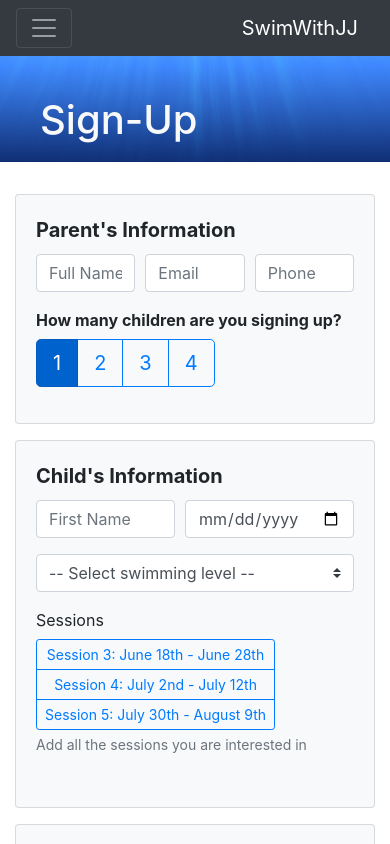
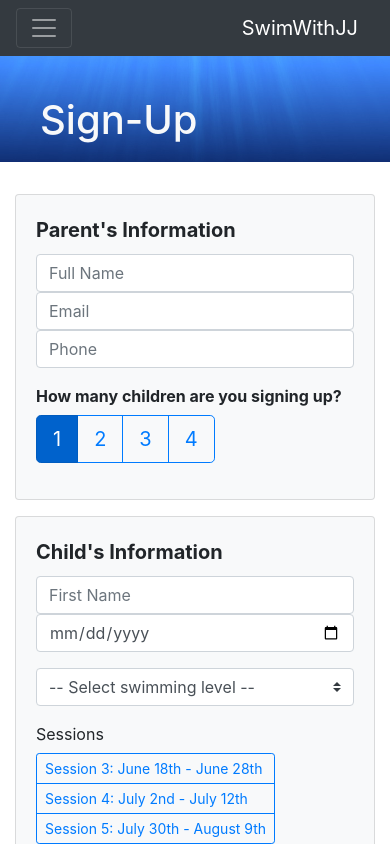
Before and after one commit to magahet/swimwithjj, a Vue app: page /sign-up in a window 390 px wide. Shown: the top 844 px of the page. Built offline with nearby package versions, Linux system fonts and the light colour scheme.

Commit message:
fixed responsive styling

```diff
--- a/src/components/About.vue
+++ b/src/components/About.vue
@@ -3,7 +3,7 @@
     <b-row>
       <b-col>
 
-        <b-img thumbnail left fluid class="m-4" :src="require('../assets/family.jpg')"></b-img>
+        <b-img thumbnail left fluid class="mr-4" :src="require('../assets/family.jpg')"></b-img>
 
         <p><strong class="text-maroon">Always a fish myself</strong>, it was only natural that I chose to be on a swim team because that meant I could swim year round!  And, since I loved being in the water so much and also loved kids, it was a logical decision to start teaching swim lessons at the age of 13.</p>
 
--- a/src/components/ChildInfo.vue
+++ b/src/components/ChildInfo.vue
@@ -2,7 +2,7 @@
   <b-form-group :label="childLabel" label-size="lg" label-class="font-weight-bold">
 
     <b-form-row class="mb-3">
-      <b-col>
+      <b-col md="6">
         <b-form-input
           :state="isFilled(name)"
           class="input"
@@ -13,7 +13,7 @@
           @input="updateData()">
         </b-form-input>
       </b-col>
-      <b-col>
+      <b-col md="6">
         <b-form-input
           :state="isFilled(birthday)"
           class="input"
@@ -127,7 +127,7 @@ export default {
   box-shadow: none;
 }
 
-.checkbox-buttons span {
+.checkbox-buttons label {
   text-align: left;
 }
 </style>
--- a/src/components/Contact.vue
+++ b/src/components/Contact.vue
@@ -1,7 +1,9 @@
 <template>
 <b-container>
+<!-- <b-row> -->
 <b-row class="justify-content-md-center">
-      <b-col cols="6" >
+<b-col md="6">
+<!-- <b-col cols="6" > -->
 
   <b-form class="text-center p-3" v-if="readyState || sendingState" @submit.once.prevent="onSubmit">
 
--- a/src/components/FAQ.vue
+++ b/src/components/FAQ.vue
@@ -12,7 +12,7 @@
           <h3 class="text-maroon">I'm not sure of my summer schedule. Can I sign up and then cancel?</h3>
           <p>Unfortunately, <strong>I am not able to give refunds</strong>. I recommend making swim lessons a priority and scheduling other activities around it.  ;)</p>
 
-          <b-img left class="mr-4" :src="require('../assets/girl2.svg')" />
+          <b-img style="max-width: 20%" left class="mr-4" :src="require('../assets/girl2.svg')" />
 
           <h3 class="text-maroon">How warm do you keep your pool?</h3>
           <p>The pool temperature is <strong>88 degrees Fahrenheit</strong>. It feels like a bathtub!</p>
@@ -44,7 +44,7 @@
           <h3 class="text-maroon">Can I leave my child during the lesson?</h3>
           <p>You are welcome to leave your child, but only after the lesson begins and you must return before the lesson is over.</p>
 
-          <b-img right class="ml-4" :src="require('../assets/girl1.svg')" />
+          <b-img style="max-width: 60%" right class="ml-4" :src="require('../assets/girl1.svg')" />
 
           <h3 class="text-maroon">Is there anything I can be doing to prepare my child for swim lessons?</h3>
           <p>Yes! If your child is uncomfortable putting his or her face in the water, practice often in the bathtub or even a small inflatable pool. Have your child blow bubbles, working up to putting their nose, and eventually their eyes in. When getting their hair wet, don't be afraid to let water run down his or her face. This too will help them become familiar with the feeling of water. You can even have them practice kicking and floating on their back. If you sense that swim lessons are going to be a struggle, be prepared to offer rewards every step of the way! While it might be difficult, you will also want to try to get your children into a pool at least once a week on days without a lesson. You will be amazed at how their confidence builds after spending several hours in the pool outside of lessons.</p>
--- a/src/components/LessonInfo.vue
+++ b/src/components/LessonInfo.vue
@@ -8,7 +8,7 @@
     <b-col>
       <h2>General Info</h2>
       <div class="clearfix">
-                <b-img class="ml-2" right thumbnail fluid :src="require('../assets/culver_city.jpg')"></b-img>
+        <b-img class="ml-2" right style="max-width: 50%" thumbnail :src="require('../assets/culver_city.jpg')"></b-img>
         <p>Lessons are <strong class="text-maroon">30 minutes</strong> long with <strong class="text-maroon">4 children per lesson</strong>. Sessions run <strong class="text-maroon">2 consecutive weeks</strong>, with lessons <strong class="text-maroon">4 days a week</strong>. Your child will come at the same time for his or her lesson for the entire session.</p>
       </div>
     </b-col>
@@ -41,7 +41,7 @@
     <b-col>
       <h2>Sessions</h2>
 
-              <b-table bordered hover :items="sessionList" :fields="fields">
+      <b-table responsive bordered hover :items="sessionList" :fields="fields">
         <template slot="index" slot-scope="session">
           <span class="session" ref="session">
             {{ session.item.num }}<br>
--- a/src/components/SignUp.vue
+++ b/src/components/SignUp.vue
@@ -23,17 +23,17 @@
       <b-card bg-variant="light" class="mb-3">
         <b-form-group label="Parent's Information" label-size="lg" label-class="font-weight-bold">
           <b-form-row>
-            <b-col>
+            <b-col md="4">
               <b-form-input required :state="isFilled(form.parent.name)" type="text" v-model="form.parent.name"
                 name="name"
                 placeholder="Full Name"></b-form-input>
             </b-col>
-            <b-col>
+            <b-col md="4">
               <b-form-input required :state="isFilled(form.parent.email)" type="email" v-model="form.parent.email"
                 name="email"
                 placeholder="Email"></b-form-input>
             </b-col>
-            <b-col>
+            <b-col md="4">
               <b-form-input :state="isFilled(form.parent.phone)" type="tel" v-model="form.parent.phone"
                 name="phone"
                 placeholder="Phone"></b-form-input>
--- a/src/components/Testimonials.vue
+++ b/src/components/Testimonials.vue
@@ -3,7 +3,7 @@
     <b-row>
       <b-col>
 
-        <b-img right :src="require('../assets/boy2.svg')"></b-img>
+        <b-img style="max-width: 33%" fluid right :src="require('../assets/boy2.svg')"></b-img>
 
         <blockquote class="blockquote">
             <p class="is-medium">JJ is amazing.  My daughter used to be very timid around the water and now, <strong class="text-maroon">thanks to JJ, she swims like a fish!!</strong></p>
@@ -27,7 +27,7 @@
             <footer class="blockquote-footer">Daniele (mom to Angelina and Isabella, age 5)</footer>
         </blockquote>
 
-        <b-img right :src="require('../assets/boy1.svg')"></b-img>
+        <b-img style="max-width: 33%" right :src="require('../assets/boy1.svg')"></b-img>
 
         <blockquote class="blockquote">
             <p class="is-medium">When they first started at JJ's swimming class, both Leah & Danielle were so scared of being in the water that they would not put their faces in.  JJ's patience and teaching techniques <strong class="text-maroon">enabled my girls to learn</strong>, to be watersafe, and most important of all, to enjoy swimming by the end of the summer.  <strong class="text-maroon">They can't wait to start swimming with JJ again!</strong></p>
--- a/src/routes.js
+++ b/src/routes.js
@@ -20,5 +20,8 @@ export default new Router({
     {path: '/testimonials', component: Testimonials, meta: {title: 'Testimonials'}},
     {path: '/sign-up', component: SignUp, meta: {title: 'Sign-Up'}},
     {path: '/contact', component: Contact, meta: {title: 'Contact JJ'}}
-  ]
+  ],
+  scrollBehavior () {
+    return { x: 0, y: 0 }
+  },
 })
```
Also changed, not shown: src/App.vue (+17 -7 lines), src/components/TitleBar.vue (deleted, +0 -13 lines). Lines whose indentation alone changed are shown as unchanged.
